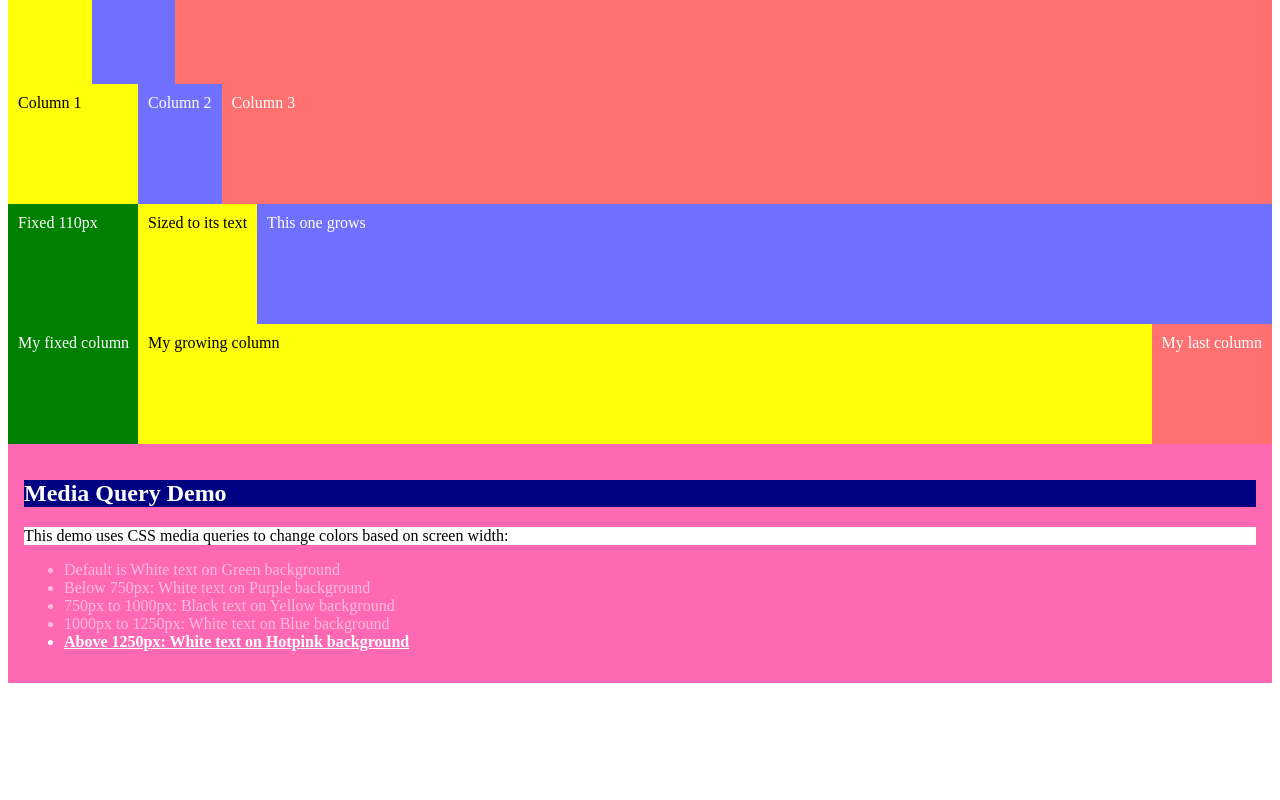
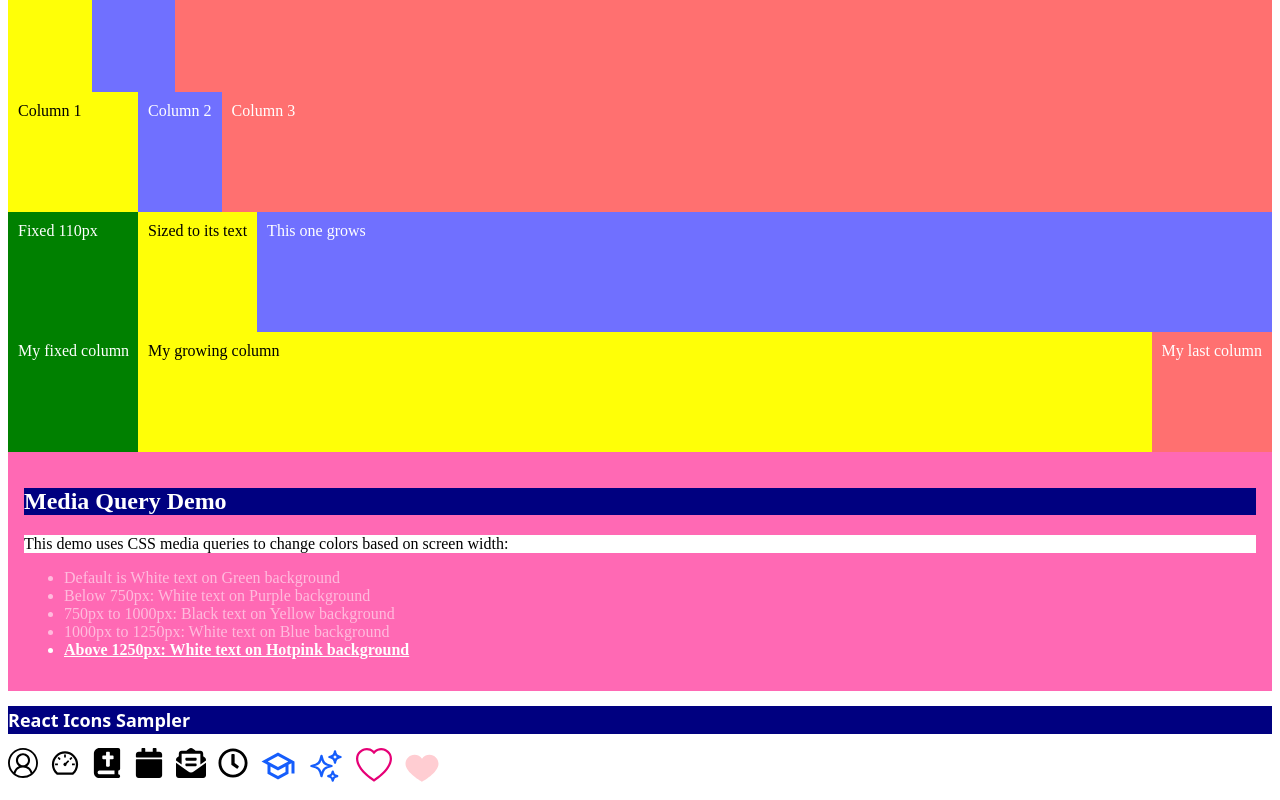
Before and after one commit to shellyxu111/webdev-client, a Next.js app: page /labs/lab2 in a window 1280 px wide. Shown: the part 7893-8693 px from the top of the page. Before the commit the page ends 8584 px from the top, so only its background shows below. Built offline with nearby package versions, Linux system fonts and the light colour scheme.

Commit message:
Complete Chapter 2.2 React Icons lab and exercises

```diff
--- /dev/null
+++ b/app/labs/lab2/ReactIconsSampler.tsx
@@ -0,0 +1,29 @@
+import "@/app/labs/lab2/tailwind/utilities.css";
+import { FaCalendar, FaEnvelopeOpenText, FaRegClock } from "react-icons/fa";
+import { AiOutlineDashboard } from "react-icons/ai";
+import { FaBookBible } from "react-icons/fa6";
+import { VscAccount } from "react-icons/vsc";
+import { BsHeart } from "react-icons/bs";
+import { FcLikePlaceholder } from "react-icons/fc";
+import { MdOutlineSchool } from "react-icons/md";
+import { HiOutlineSparkles } from "react-icons/hi2";
+
+export default function ReactIconsSampler() {
+  return (
+    <div id="wd-react-icons-sampler" className="mb-4 font-sans">
+      <h2 className="text-lg font-semibold">React Icons Sampler</h2>
+      <div className="flex gap-3 text-3xl">
+        <VscAccount />
+        <AiOutlineDashboard />
+        <FaBookBible />
+        <FaCalendar />
+        <FaEnvelopeOpenText />
+        <FaRegClock />
+        <MdOutlineSchool className="text-4xl text-blue-600" />
+        <HiOutlineSparkles className="text-4xl text-blue-600" />
+        <BsHeart className="text-4xl text-pink-600" />
+        <FcLikePlaceholder className="text-4xl text-green-600" />
+      </div>
+    </div>
+  );
+}
--- a/app/labs/lab2/page.tsx
+++ b/app/labs/lab2/page.tsx
@@ -14,6 +14,7 @@
 import GridLayout from "./GridLayout";
 import Flex from "./Flex";
 import MediaQueriesDemo from "./MediaQueriesDemo";
+import ReactIconsSampler from "./ReactIconsSampler";
 
 export default function Lab2() {
   return (
@@ -145,6 +146,7 @@
       <GridLayout />
       <Flex />
       <MediaQueriesDemo />
+      <ReactIconsSampler />
     </div>
   );
 }
--- /dev/null
+++ b/app/labs/lab2/tailwind/utilities.css
@@ -0,0 +1,3 @@
+/* Theme + utilities without Preflight, for the Labs */
+@import "tailwindcss/theme" layer(theme);
+@import "tailwindcss/utilities" layer(utilities);
--- a/package.json
+++ b/package.json
@@ -11,7 +11,8 @@
   "dependencies": {
     "next": "16.3.5",
     "react": "19.2.8",
-    "react-dom": "19.2.8"
+    "react-dom": "19.2.8",
+    "react-icons": "^5.7.0"
   },
   "devDependencies": {
     "@tailwindcss/postcss": "^4",
```
Also changed, not shown: 1 other file (tests, documents, lock files or other folders).
